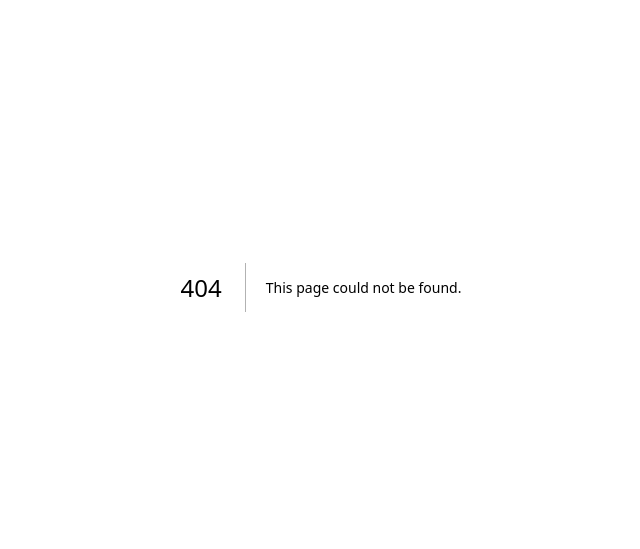
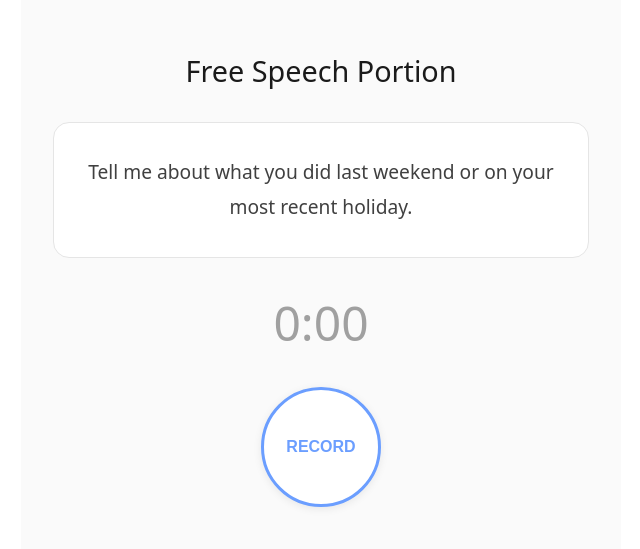
Before and after one commit to anishalle/adveyes, a Next.js app: page /free_speech in a window 1280 px wide. Before the commit this address had no page. Shown: the part 113-662 px from the top of the page, without its empty margins (319-959 px from the left). Built offline with nearby package versions, Linux system fonts and the light colour scheme.

Commit message:
created free speech w/ local download

```diff
--- /dev/null
+++ b/src/app/free_speech/page.js
@@ -0,0 +1,275 @@
+'use client';
+
+import { useState, useRef } from 'react';
+import Link from 'next/link';
+
+export default function Screening() {
+  const [isRecording, setIsRecording] = useState(false);
+  const [recordingComplete, setRecordingComplete] = useState(false);
+  const [recordingTime, setRecordingTime] = useState(0);
+  const [audioBlob, setAudioBlob] = useState(null);
+  const mediaRecorderRef = useRef(null);
+  const timerRef = useRef(null);
+  const audioChunksRef = useRef([]);
+
+  const startRecording = async () => {
+    try {
+      const stream = await navigator.mediaDevices.getUserMedia({
+        audio: {
+          sampleRate: 22050,
+          channelCount: 1,
+          echoCancellation: false,
+          noiseSuppression: false,
+          autoGainControl: false
+        }
+      });
+      audioChunksRef.current = [];
+
+      mediaRecorderRef.current = new MediaRecorder(stream);
+
+      mediaRecorderRef.current.ondataavailable = (event) => {
+        if (event.data.size > 0) {
+          audioChunksRef.current.push(event.data);
+        }
+      };
+
+      mediaRecorderRef.current.onstop = () => {
+        const blob = new Blob(audioChunksRef.current, { type: 'audio/webm' });
+        setAudioBlob(blob);
+        console.log('Recording saved, blob size:', blob.size);
+      };
+
+      mediaRecorderRef.current.start();
+      setIsRecording(true);
+      setRecordingTime(0);
+
+      timerRef.current = setInterval(() => {
+        setRecordingTime(prev => prev + 1);
+      }, 1000);
+
+    } catch (err) {
+      console.error('Error accessing microphone:', err);
+      alert('Could not access microphone. Please check permissions.');
+    }
+  };
+
+  const stopRecording = () => {
+    if (mediaRecorderRef.current && isRecording) {
+      mediaRecorderRef.current.stop();
+      mediaRecorderRef.current.stream.getTracks().forEach(track => track.stop());
+      setIsRecording(false);
+      setRecordingComplete(true);
+      clearInterval(timerRef.current);
+    }
+  };
+
+  const handleSubmit = () => {
+    if (!audioBlob) {
+      alert('No recording available to download');
+      return;
+    }
+
+    console.log('Downloading blob:', audioBlob);
+    const url = URL.createObjectURL(audioBlob);
+    const a = document.createElement('a');
+    a.href = url;
+    const timestamp = new Date().toISOString().replace(/[:.]/g, '-').slice(0, -5);
+    a.download = `adhd-screening-${timestamp}.webm`;
+    document.body.appendChild(a);
+    a.click();
+
+    setTimeout(() => {
+      document.body.removeChild(a);
+      URL.revokeObjectURL(url);
+    }, 100);
+  };
+
+  const resetRecording = () => {
+    setRecordingComplete(false);
+    setRecordingTime(0);
+    setAudioBlob(null);
+    audioChunksRef.current = [];
+  };
+
+  const formatTime = (seconds) => {
+    const mins = Math.floor(seconds / 60);
+    const secs = seconds % 60;
+    return `${mins}:${secs.toString().padStart(2, '0')}`;
+  };
+
+  return (
+    <div style={{
+      maxWidth: '600px',
+      margin: '0 auto',
+      padding: '2rem',
+      fontFamily: 'system-ui, -apple-system, sans-serif',
+      minHeight: '100vh',
+      display: 'flex',
+      flexDirection: 'column',
+      justifyContent: 'center',
+      background: '#fafafa'
+    }}>
+      <div style={{ textAlign: 'center' }}>
+        <h1 style={{ fontSize: '1.8rem', marginBottom: '2rem', color: '#1a1a1a', fontWeight: '400' }}>
+          Free Speech Portion
+        </h1>
+
+        <div style={{
+          background: 'white',
+          padding: '2rem',
+          borderRadius: '16px',
+          marginBottom: '2rem',
+          border: '1px solid #e5e5e5'
+        }}>
+          <p style={{
+            fontSize: '1.2rem',
+            lineHeight: '1.8',
+            color: '#404040',
+            marginBottom: 0
+          }}>
+            Tell me about what you did last weekend or on your most recent holiday.
+          </p>
+        </div>
+
+        {!recordingComplete ? (
+          <>
+            <div style={{
+              fontSize: '3rem',
+              fontWeight: '300',
+              color: isRecording ? '#ff6b6b' : '#a0a0a0',
+              marginBottom: '2rem',
+              fontVariantNumeric: 'tabular-nums'
+            }}>
+              {formatTime(recordingTime)}
+            </div>
+
+            <button
+              onClick={isRecording ? stopRecording : startRecording}
+              style={{
+                width: '120px',
+                height: '120px',
+                borderRadius: '50%',
+                border: isRecording ? '3px solid #ff6b6b' : '3px solid #6b9eff',
+                background: 'white',
+                color: isRecording ? '#ff6b6b' : '#6b9eff',
+                fontSize: '1rem',
+                fontWeight: '600',
+                cursor: 'pointer',
+                boxShadow: '0 2px 8px rgba(0,0,0,0.08)',
+                transition: 'all 0.2s',
+                marginBottom: '1rem'
+              }}
+              onMouseOver={(e) => {
+                e.currentTarget.style.transform = 'scale(1.05)';
+                e.currentTarget.style.boxShadow = '0 4px 12px rgba(0,0,0,0.12)';
+              }}
+              onMouseOut={(e) => {
+                e.currentTarget.style.transform = 'scale(1)';
+                e.currentTarget.style.boxShadow = '0 2px 8px rgba(0,0,0,0.08)';
+              }}
+            >
+              {isRecording ? 'STOP' : 'RECORD'}
+            </button>
+
+            {isRecording && (
+              <p style={{
+                color: '#ff6b6b',
+                fontSize: '0.9rem',
+                animation: 'pulse 2s ease-in-out infinite'
+              }}>
+                Recording in progress...
+              </p>
+            )}
+          </>
+        ) : (
+          <div>
+            <div style={{
+              fontSize: '3rem',
+              marginBottom: '2rem',
+              color: '#10b981'
+            }}>
+              ✓
+            </div>
+            <p style={{
+              fontSize: '1.2rem',
+              color: '#10b981',
+              marginBottom: '1rem',
+              fontWeight: '500'
+            }}>
+              Recording Complete
+            </p>
+            <p style={{ color: '#a0a0a0', marginBottom: '2rem', fontSize: '0.9rem' }}>
+              Duration: {formatTime(recordingTime)}
+            </p>
+
+            <div style={{ display: 'flex', gap: '1rem', justifyContent: 'center', marginBottom: '1rem' }}>
+              <button
+                onClick={handleSubmit}
+                style={{
+                  padding: '0.75rem 2rem',
+                  background: '#10b981',
+                  color: 'white',
+                  border: 'none',
+                  borderRadius: '8px',
+                  cursor: 'pointer',
+                  fontSize: '1rem',
+                  fontWeight: '600',
+                  boxShadow: '0 2px 8px rgba(16, 185, 129, 0.3)'
+                }}
+                onMouseOver={(e) => {
+                  e.currentTarget.style.background = '#059669';
+                }}
+                onMouseOut={(e) => {
+                  e.currentTarget.style.background = '#10b981';
+                }}
+              >
+                Submit & Download
+              </button>
+            </div>
+
+            <div style={{ display: 'flex', gap: '1rem', justifyContent: 'center' }}>
+              <button
+                onClick={resetRecording}
+                style={{
+                  padding: '0.75rem 1.5rem',
+                  background: 'white',
+                  color: '#6b9eff',
+                  border: '2px solid #6b9eff',
+                  borderRadius: '8px',
+                  cursor: 'pointer',
+                  fontSize: '0.9rem',
+                  fontWeight: '500'
+                }}
+              >
+                Record Again
+              </button>
+              <Link
+                href="/"
+                style={{
+                  padding: '0.75rem 1.5rem',
+                  background: 'white',
+                  color: '#a0a0a0',
+                  border: '2px solid #e5e5e5',
+                  borderRadius: '8px',
+                  textDecoration: 'none',
+                  fontSize: '0.9rem',
+                  fontWeight: '500',
+                  display: 'inline-block'
+                }}
+              >
+                Back to Home
+              </Link>
+            </div>
+          </div>
+        )}
+      </div>
+
+      <style jsx>{`
+        @keyframes pulse {
+          0%, 100% { opacity: 1; }
+          50% { opacity: 0.5; }
+        }
+      `}</style>
+    </div>
+  );
+}
--- a/src/app/page.js
+++ b/src/app/page.js
@@ -1,4 +1,5 @@
 import Image from "next/image";
+import Link from "next/link";
 import styles from "./page.module.css";
 
 export default function Home() {
@@ -44,6 +45,9 @@ export default function Home() {
           >
             Read our docs
           </a>
+          <Link href="/free_speech" className={styles.secondary}>
+            Free Speech
+          </Link>
         </div>
       </main>
       <footer className={styles.footer}>
```
